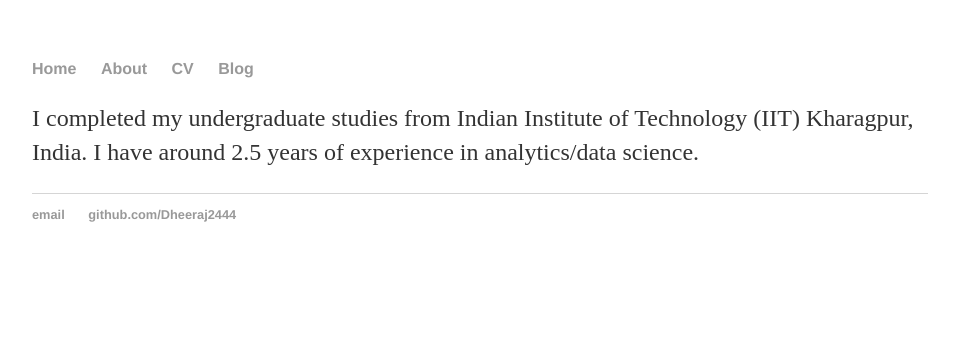
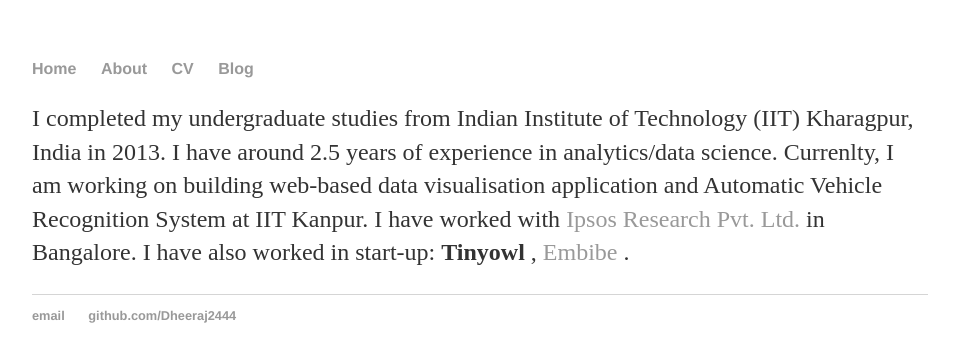
Before and after one commit to Dheeraj2444/Dheeraj2444.github.io, a Jekyll site: the page built from about/index.html, in a window 1280 px wide. Shown: the top 362 px of the page, without its empty margins (160-1119 px from the left). Built offline with Jekyll 4.4.1, drawn with Linux system fonts in a browser that asks for light colours.

Commit message:
Update index.html

```diff
--- a/about/index.html
+++ b/about/index.html
@@ -2,6 +2,9 @@
 layout: default
 title: Dheeraj Singh
 ---
-    <p> I completed my undergraduate studies from Indian Institute of Technology (IIT) Kharagpur, India.
-        I have around 2.5 years of experience in analytics/data science.
+    <p> I completed my undergraduate studies from Indian Institute of Technology (IIT) Kharagpur, India in 2013.
+        I have around 2.5 years of experience in analytics/data science. Currenlty, I am working on building web-based
+        data visualisation application and Automatic Vehicle Recognition System at IIT Kanpur.
+        I have worked with <a href="http://ipsos.com/"> Ipsos Research Pvt. Ltd.</a> in Bangalore.
+        I have also worked in start-up: <strong> Tinyowl </strong>, <a href="https://www.embibe.com/"> Embibe </a>.
     </p>
```
